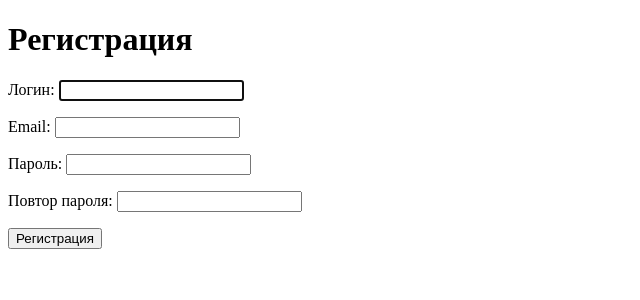
After one commit to Kozorez-V/expense-tracker, a Django app: page /expense_tracker/sign_up/ in a window 1280 px wide. The commit adds this page. Shown: the top 300 px of the page, without its empty margins (0-640 px from the left). Run offline with Django 4.2, Linux system fonts and the light colour scheme.

Commit message:
registration

```diff
--- /dev/null
+++ b/expense_tracker/expense_tracker/forms.py
@@ -0,0 +1,18 @@
+from django import forms
+from django.contrib.auth.models import User
+from django.contrib.auth.forms import UserCreationForm
+
+class SignUpForm(UserCreationForm):
+    username = forms.CharField(label='Логин', widget=forms.TextInput(attrs={'class': 'form-input'}))
+    email = forms.EmailField(label='Email', widget=forms.EmailInput(attrs={'class': 'form-input'}))
+    password1 = forms.CharField(label='Пароль', widget=forms.PasswordInput(attrs={'class': 'form-input'}))
+    password2 = forms.CharField(label='Повтор пароля', widget=forms.PasswordInput(attrs={'class': 'form-input'}))
+
+    class Meta:
+        model = User
+        fields = [
+            'username',
+            'email',
+            'password1',
+            'password2',
+            ]
--- a/expense_tracker/expense_tracker/templates/expense_tracker/index.html
+++ b/expense_tracker/expense_tracker/templates/expense_tracker/index.html
@@ -2,5 +2,5 @@
 
 {% block content %}
 <h1>{{ title }}</h1>
-<a href="">Регистрация</a> | <a href="">Войти</a>
+<a href="{% url 'sign_up' %}">Регистрация</a> | <a href="">Войти</a>
 {% endblock %}
--- /dev/null
+++ b/expense_tracker/expense_tracker/templates/expense_tracker/sign_up.html
@@ -0,0 +1,11 @@
+{% extends 'expense_tracker/base.html' %}
+
+{% block content %}
+<h1>Регистрация</h1>
+
+<form method="post">
+    {% csrf_token %}
+    {{ form.as_p }}
+    <button type="submit">Регистрация</button>
+</form>
+{% endblock %}
--- a/expense_tracker/expense_tracker/urls.py
+++ b/expense_tracker/expense_tracker/urls.py
@@ -4,5 +4,5 @@ from .views import *
 
 urlpatterns = [
     path('', index, name='home'),
-    # path('register/', RegisterUser.as_view(), name='register')
+    path('sign_up/', SignUp.as_view(), name='sign_up'),
 ]
--- a/expense_tracker/expense_tracker/views.py
+++ b/expense_tracker/expense_tracker/views.py
@@ -1,5 +1,15 @@
 from django.shortcuts import render
 from django.http import HttpResponse
+from django.views.generic import CreateView
+
+from expense_tracker.forms import SignUpForm
+
 
 def index(request):
     return render(request, 'expense_tracker/index.html', {'title': 'Главная страница'})
+
+
+class SignUp(CreateView):
+    form_class = SignUpForm
+    template_name = 'expense_tracker/sign_up.html'
+    success_url = 'login'
```
